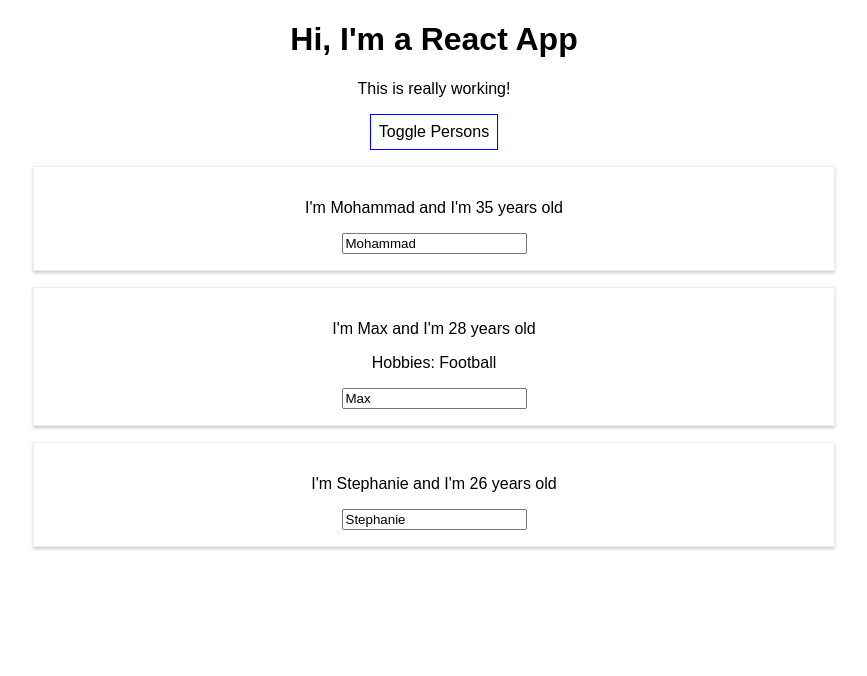
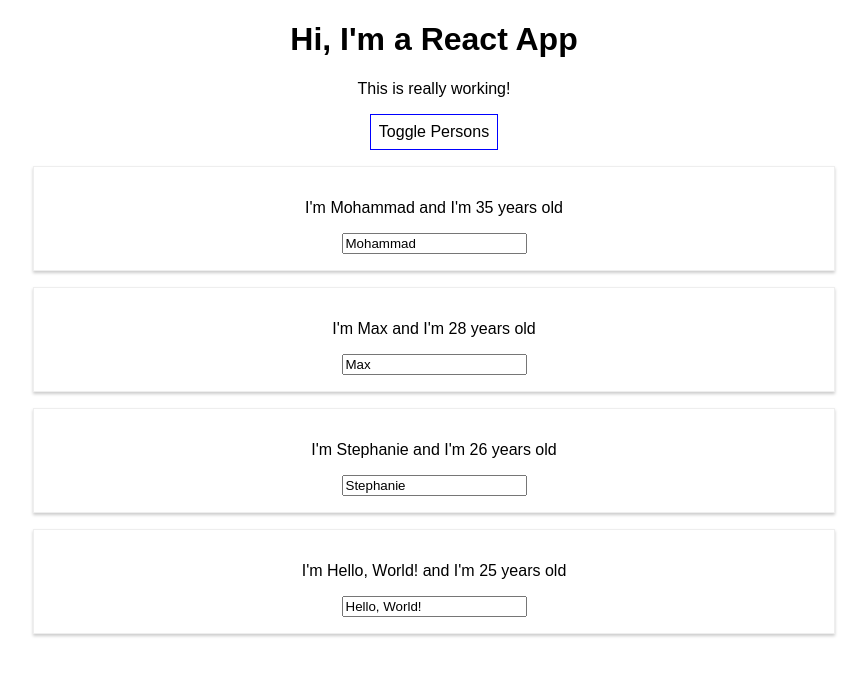
Before and after one commit to moeabdol/react-max-playground, a React (Create React App) app: page / in a window 1280 px wide. Both pictures are taken after a click on the button "Toggle Persons". Shown: the top 676 px of the page, without its empty margins (206-1073 px from the left). Built offline with nearby package versions, Linux system fonts and the light colour scheme.

Commit message:
Delete person from list

```diff
--- a/src/App.js
+++ b/src/App.js
@@ -7,20 +7,11 @@
     persons: [
       { name: 'Mohammad', age: 35 },
       { name: 'Max', age: 28 },
-      { name: 'Stephanie', age: 26 }
+      { name: 'Stephanie', age: 26 },
+      { name: 'Hello, World!', age: 25 }
     ],
     showPersons: false
   };
-
-  switchNameHandler = () => {
-    this.setState({
-      persons: [
-        { name: 'moe', age: 35 },
-        { name: 'joe', age: 36 },
-        { name: 'doe', age: 37 }
-      ]
-    });
-  }
 
   nameChangedHandler = event => {
     this.setState({
@@ -30,6 +21,14 @@
         { name: 'doe', age: 37 }
       ]
     });
+  }
+
+  deletePersonHandler = (index) => {
+    // const persons = this.state.persons.slice();
+    // or
+    const persons = [...this.state.persons];
+    persons.splice(index, 1);
+    this.setState({ persons });
   }
 
   togglePersonsHandler = () => {
@@ -51,19 +50,13 @@
     if (this.state.showPersons) {
       persons = (
         <div>
-          <Person
-            name={this.state.persons[0].name}
-            age={this.state.persons[0].age} />
-          <Person
-            name={this.state.persons[1].name}
-            age={this.state.persons[1].age}
-            click={this.switchNameHandler}
-            changed={this.nameChangedHandler}>
-            Hobbies: Football
-          </Person>
-          <Person
-            name={this.state.persons[2].name}
-            age={this.state.persons[2].age} />
+          {this.state.persons.map((person, index) => {
+            return <Person
+              click={() => this.deletePersonHandler(index)}
+              key={person.name}
+              name={person.name}
+              age={person.age} />;
+          })}
         </div>
       );
     }
--- a/src/Person/Person.js
+++ b/src/Person/Person.js
@@ -4,7 +4,7 @@
 const person = props => {
   return (
     <div className="Person">
-      <p>I&apos;m {props.name} and I&apos;m {props.age} years old</p>
+      <p onClick={props.click}>I&apos;m {props.name} and I&apos;m {props.age} years old</p>
       {props.children ? <p>{props.children}</p> : false}
       <input type="text" onChange={props.changed} value={props.name} />
     </div>
```
